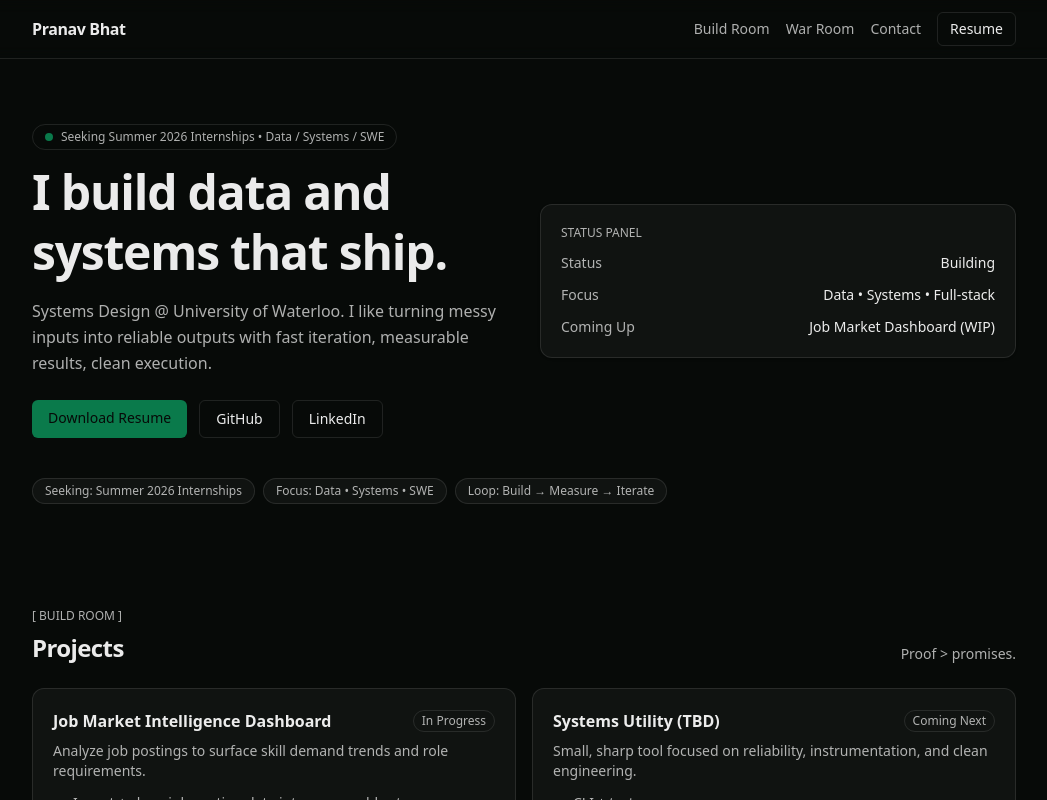
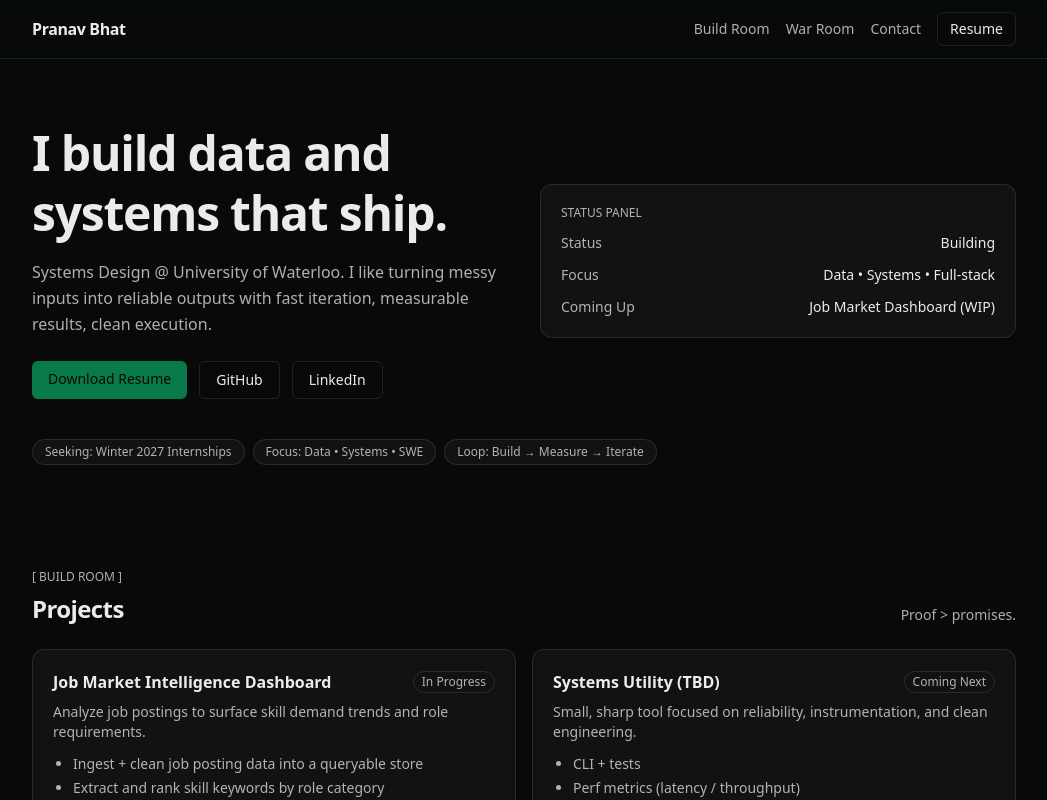
Before and after one commit to bhat-pranav/portfolio, a Next.js app: page / in a window 1280 px wide. Shown: the top 800 px of the page, without its empty margins (116-1163 px from the left). Built offline with nearby package versions, Linux system fonts and the light colour scheme.

Commit message:
update for next term

```diff
--- a/src/app/page.tsx
+++ b/src/app/page.tsx
@@ -29,11 +29,6 @@ export default function Home() {
       <section className="mx-auto max-w-5xl px-5 pt-16 pb-10">
         <div className="grid gap-8 md:grid-cols-2 md:items-center">
           <div>
-            <p className="mb-3 inline-flex items-center gap-2 rounded-full border border-[var(--border)] px-3 py-1 text-xs text-[var(--muted)]">
-              <span className="h-2 w-2 rounded-full bg-[var(--accent)]" />
-              Seeking Summer 2026 Internships • Data / Systems / SWE
-            </p>
-
             <h1 className="text-4xl font-semibold leading-tight tracking-tight md:text-5xl">
               I build data and systems that ship.
             </h1>
@@ -94,7 +89,7 @@ export default function Home() {
       <section className="mx-auto max-w-5xl px-5 pb-12">
         <div className="flex flex-wrap gap-2">
           {[
-            "Seeking: Summer 2026 Internships",
+            "Seeking: Winter 2027 Internships",
             "Focus: Data • Systems • SWE",
             "Loop: Build → Measure → Iterate",
           ].map((t) => (
```
